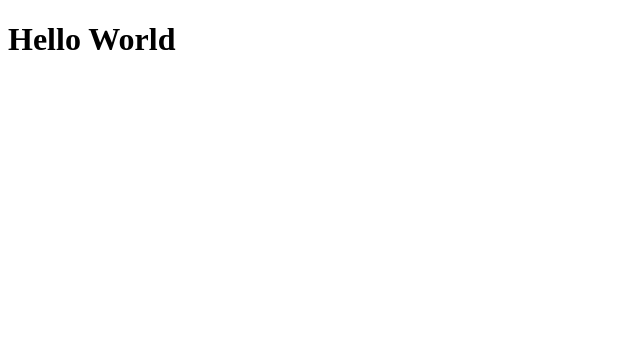
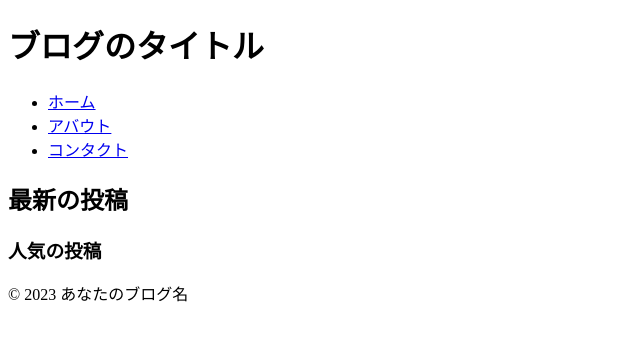
Before and after one commit to souseki0219gg/web-creation-circle-blog, a plain HTML site: page index.html in a window 1280 px wide. Shown: the whole page, without its empty margins (0-640 px from the left). Drawn offline with Linux system fonts and the light colour scheme.

Commit message:
アプデ

```diff
--- a/index.html
+++ b/index.html
@@ -3,9 +3,37 @@
 <head>
     <meta charset="UTF-8">
     <meta name="viewport" content="width=device-width, initial-scale=1.0">
-    <title>Document</title>
+    <title>あなたのブログ</title>
 </head>
 <body>
-    <h1>Hello World</h1>
+    <!-- ヘッダー -->
+    <header>
+        <h1>ブログのタイトル</h1>
+        <nav>
+            <ul>
+                <li><a href="index.html">ホーム</a></li>
+                <li><a href="about.html">アバウト</a></li>
+                <li><a href="contact.html">コンタクト</a></li>
+            </ul>
+        </nav>
+    </header>
+
+    <!-- メインコンテンツ -->
+    <main>
+        <section>
+            <h2>最新の投稿</h2>
+            <!-- ここに最新のブログポストを表示 -->
+        </section>
+        <aside>
+            <!-- サイドバー -->
+            <h3>人気の投稿</h3>
+            <!-- ここに人気の投稿を表示 -->
+        </aside>
+    </main>
+
+    <!-- フッター -->
+    <footer>
+        <p>&copy; 2023 あなたのブログ名</p>
+    </footer>
 </body>
 </html>
```
